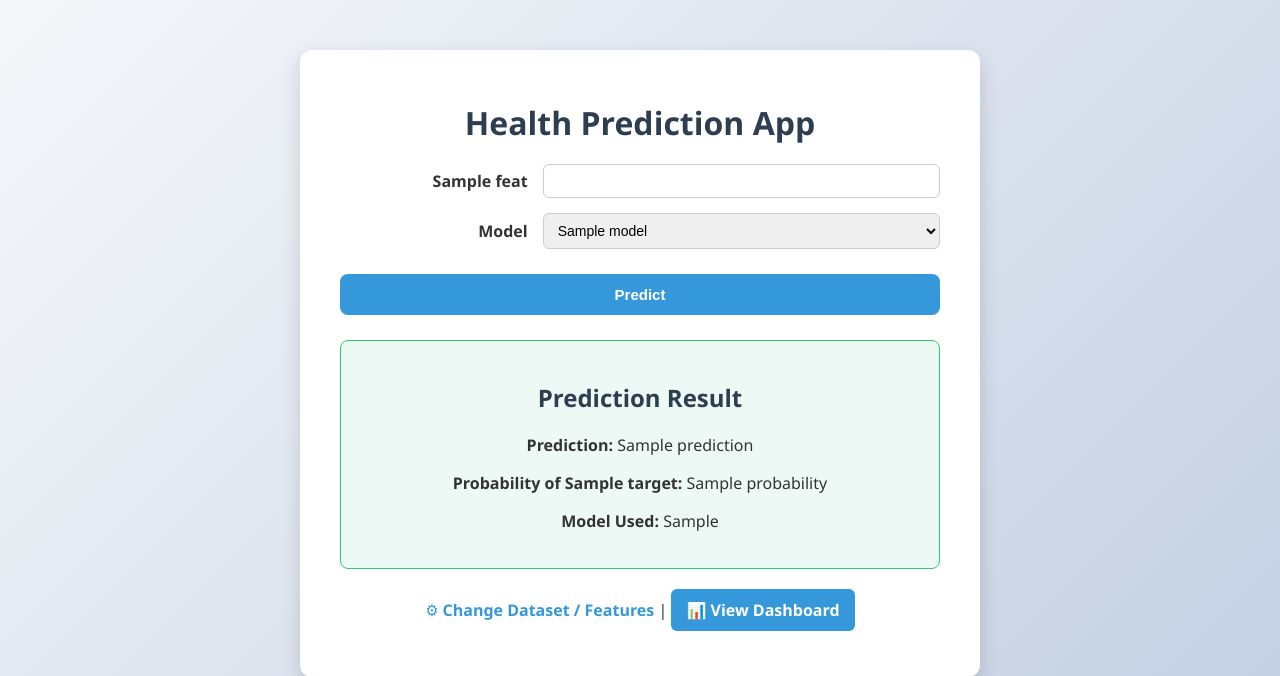
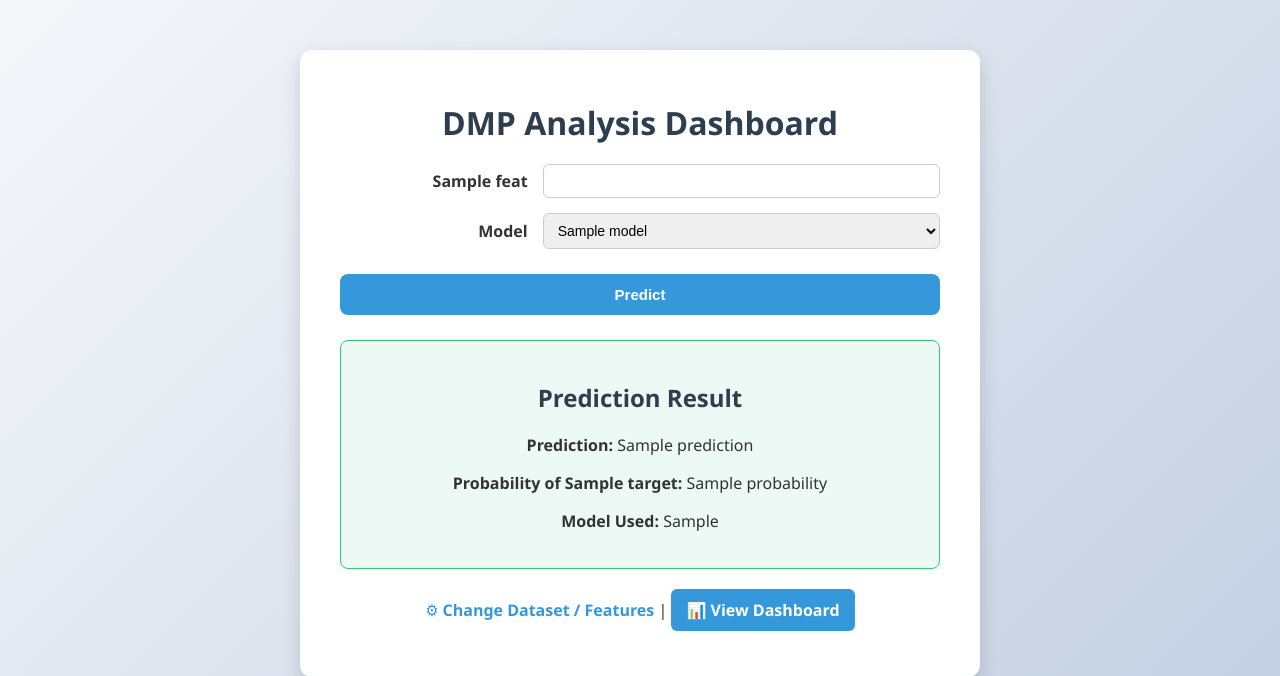
Before and after one commit to sputnik792/DMP_quick_analysis_ML, a Flask app: template medsci_health_ml/templates/index.html in a window 1280 px wide. Shown: the top 676 px of the page. Run offline with Flask 3, Linux system fonts and the light colour scheme; the template is opened without the code that fills it: most values are stand-ins (such as "Sample title", 1, 10 or a date in 2020).

Commit message:
updates to interface

```diff
--- a/medsci_health_ml/templates/index.html
+++ b/medsci_health_ml/templates/index.html
@@ -6,7 +6,7 @@
 </head>
 <body>
 <div class="container">
-    <h1>Health Prediction App</h1>
+    <h1>DMP Analysis Dashboard</h1>
 
     <form method="POST" action="/">
         {% for feat in features %}
--- a/medsci_health_ml/templates/setup.html
+++ b/medsci_health_ml/templates/setup.html
@@ -21,12 +21,16 @@
         <!-- Dataset Selection -->
         <div class="form-row">
             <label for="dataset">Select Dataset</label>
-            <select id="dataset" onchange="window.location='?dataset=' + this.value;">
+            <select name="dataset" id="dataset" onchange="window.location='?dataset=' + this.value;">
                 <option value="">-- Choose Dataset --</option>
                 {% for d in datasets %}
                     <option value="{{ d }}" {% if d == selected %}selected{% endif %}>{{ d }}</option>
                 {% endfor %}
             </select>
+
+            <!-- Keep dataset value when user submits features/models -->
+            <input type="hidden" name="dataset" value="{{ selected }}">
+
         </div>
 
         {% if columns %}
```
Also changed, not shown: 1 other file.
